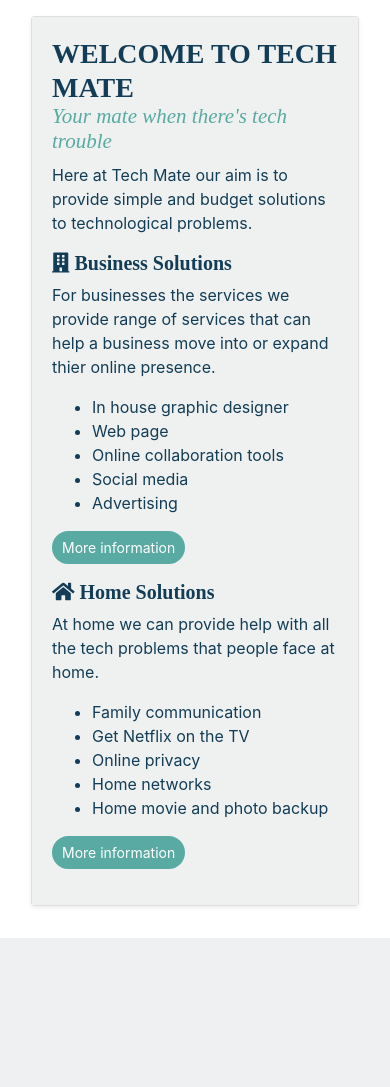
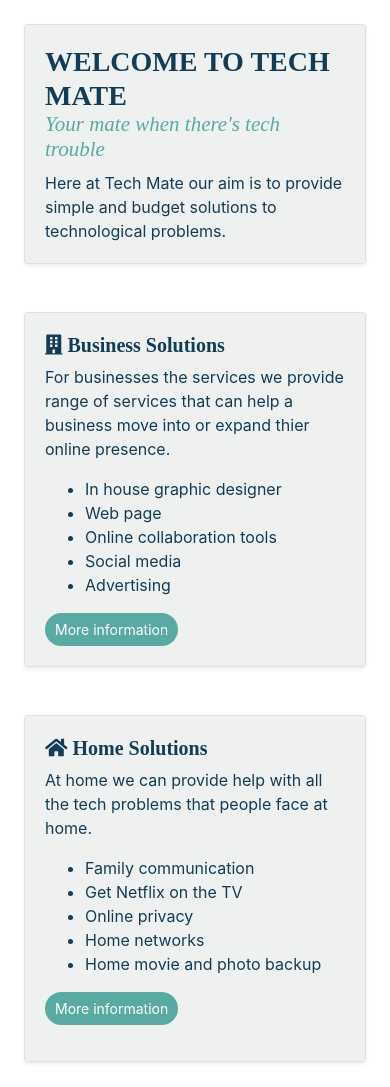
Before and after one commit to JH-Consulting/tech-mate, a PHP site: page / in a window 390 px wide. Shown: the part 56-1143 px from the top of the page. Before the commit the page ends 994 px from the top, so only its background shows below. Run offline with PHP 8.4, Linux system fonts and the light colour scheme; some libraries are stand-ins or nearby versions.

Commit message:
more updates

```diff
--- a/html/index.php
+++ b/html/index.php
@@ -1,7 +1,7 @@
 <?php include 'header.php';?>
-    <div class="container">
-      <div class="card-deck m-3">
-        <div class="card m-10 shadow-sm">
+<div class="row">
+  <div class="col-sm-6">
+    <div class="card m-4 shadow-sm">
       <div class="card-body">
         <h3 class="card-heading">WELCOME TO TECH MATE
           <br>
@@ -10,6 +10,12 @@
         <p class="card-text">
           Here at Tech Mate our aim is to provide simple and budget solutions to technological problems.
         </p>
+      </div>
+    </div>
+  </div>
+  <div class="col-sm-3">
+    <div class="card m-4 shadow-sm">
+      <div class="card-body">
         <h5 class="card-heading"><i class="fas fa-building"></i>&nbsp;Business Solutions</h5>
         <p class="card-text">
           For businesses the services we provide range of services that can help a business move into or expand thier online presence.
@@ -21,7 +27,12 @@
             <li>Advertising</li>
           </ul>
           <a href="home.php"class="btn btn-primary btn-sm">More information</a>
-            </p>
+        </div>
+    </div>
+  </div>
+  <div class="col-sm-3">
+    <div class="card m-4 shadow-sm">
+      <div class="card-body">
         <h5 class="card-heading"><i class="fas fa-home"></i>&nbsp;Home Solutions</h5>
         <p class="card-text">
           At home we can provide help with all the tech problems that people face at home.
```
Lines whose indentation alone changed are shown as unchanged.
